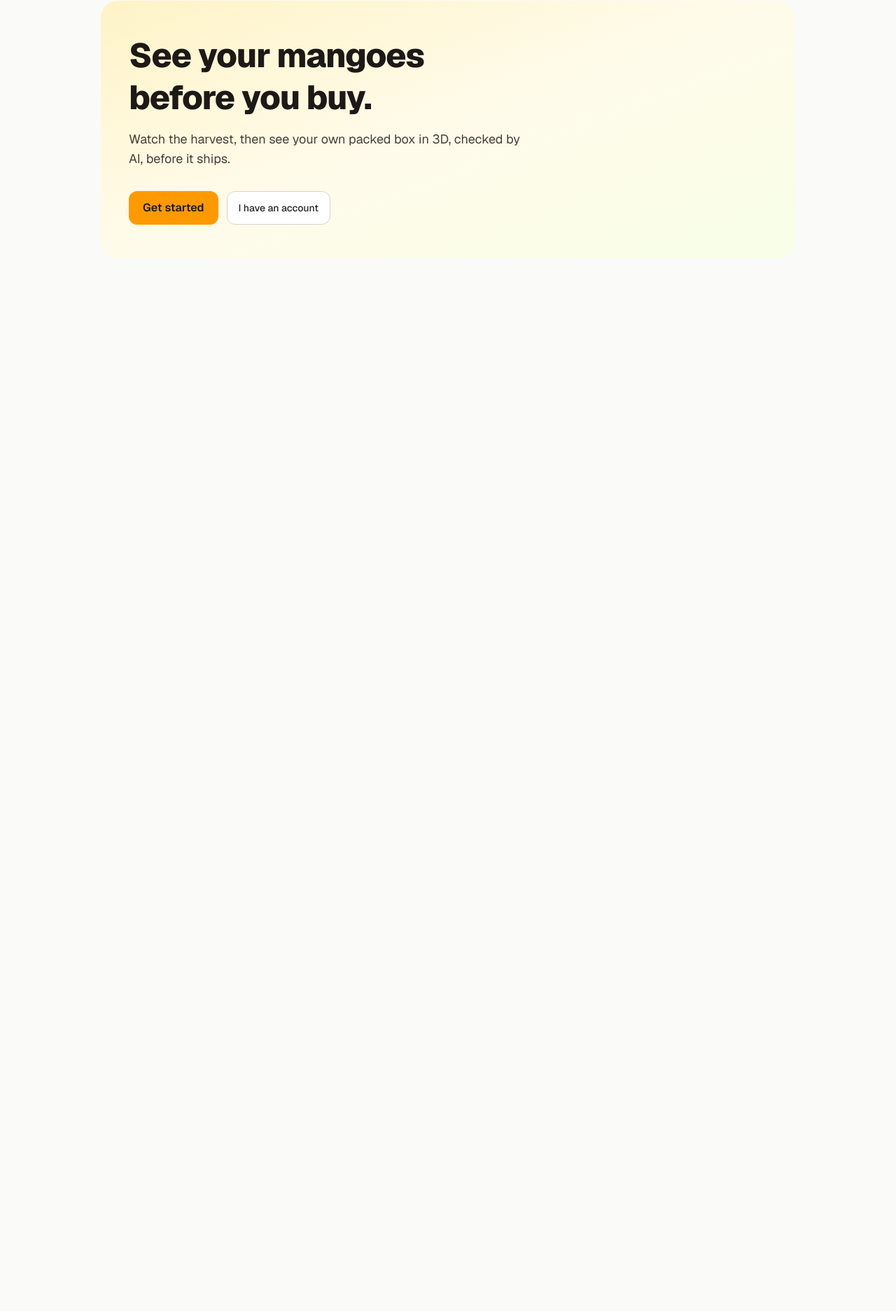
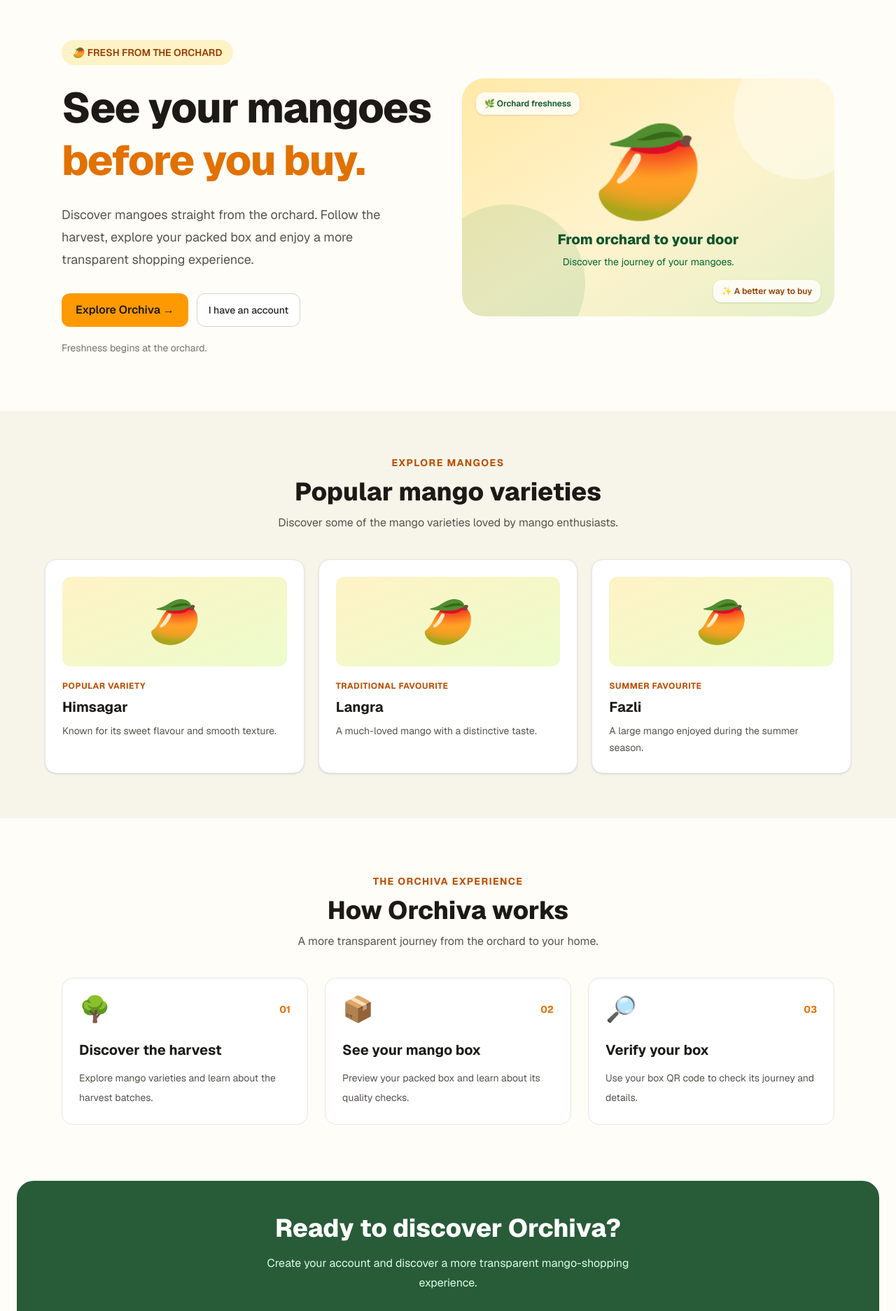
Before and after one commit to Sayida24/orchard-to-door, a Next.js app: page / in a window 1280 px wide. Shown: the part 88-1961 px from the top of the page at 70% size. Before the commit the page ends 800 px from the top, so only its background shows below. Built offline with nearby package versions, Linux system fonts and the light colour scheme; no server answers.

Commit message:
Improve Orchiva frontend design and authentication pages

```diff
--- a/app/page.tsx
+++ b/app/page.tsx
@@ -1,26 +1,222 @@
+
 import Link from "next/link";
 import { ui } from "@/lib/ui";
 
-// Placeholder landing page; batch browsing arrives in days 9–11.
+const varieties = [
+  {
+    name: "Himsagar",
+    description: "Known for its sweet flavour and smooth texture.",
+    emoji: "🥭",
+    season: "Popular variety",
+  },
+  {
+    name: "Langra",
+    description: "A much-loved mango with a distinctive taste.",
+    emoji: "🥭",
+    season: "Traditional favourite",
+  },
+  {
+    name: "Fazli",
+    description: "A large mango enjoyed during the summer season.",
+    emoji: "🥭",
+    season: "Summer favourite",
+  },
+];
+
+const steps = [
+  {
+    number: "01",
+    title: "Discover the harvest",
+    description:
+      "Explore mango varieties and learn about the harvest batches.",
+    icon: "🌳",
+  },
+  {
+    number: "02",
+    title: "See your mango box",
+    description:
+      "Preview your packed box and learn about its quality checks.",
+    icon: "📦",
+  },
+  {
+    number: "03",
+    title: "Verify your box",
+    description:
+      "Use your box QR code to check its journey and details.",
+    icon: "🔎",
+  },
+];
+
 export default function Home() {
   return (
-    <main className={ui.page}>
-      <section className="rounded-3xl bg-gradient-to-br from-amber-100 via-amber-50 to-lime-50 px-6 py-12 sm:px-10">
-        <h1 className="max-w-xl text-3xl font-extrabold leading-tight tracking-tight text-stone-900 sm:text-5xl">
-          See your mangoes before you buy.
+    <main className="min-h-screen bg-[#FFFDF7]">
+      {/* Hero section */}
+      <section className="mx-auto grid max-w-6xl items-center gap-10 px-4 py-14 sm:px-6 sm:py-20 md:grid-cols-2">
+        <div>
+          <span className="inline-flex rounded-full bg-amber-100 px-4 py-2 text-sm font-semibold text-amber-800">
+            🥭 FRESH FROM THE ORCHARD
+          </span>
+
+          <h1 className="mt-6 max-w-xl text-4xl font-extrabold leading-tight tracking-tight text-stone-900 sm:text-6xl">
+            See your mangoes
+            <span className="text-amber-600"> before you buy.</span>
           </h1>
-        <p className="mt-4 max-w-xl text-lg text-stone-700">
-          Watch the harvest, then see your own packed box in 3D, checked by AI, before it ships.
+
+          <p className="mt-6 max-w-lg text-base leading-8 text-stone-600 sm:text-lg">
+            Discover mangoes straight from the orchard. Follow the
+            harvest, explore your packed box and enjoy a more
+            transparent shopping experience.
           </p>
+
           <div className="mt-8 flex flex-wrap gap-3">
             <Link href="/register" className={ui.button}>
-            Get started
+              Explore Orchiva →
             </Link>
+
             <Link href="/login" className={ui.buttonSecondary}>
               I have an account
             </Link>
           </div>
+
+          <p className="mt-5 text-sm text-stone-500">
+            Freshness begins at the orchard.
+          </p>
+        </div>
+
+        {/* Decorative mango showcase */}
+        <div className="relative flex min-h-[340px] items-center justify-center overflow-hidden rounded-[2rem] bg-gradient-to-br from-[#FFE9A8] via-[#FFF3CC] to-[#E5F0C9] p-8">
+          <div className="absolute -right-12 -top-12 h-48 w-48 rounded-full bg-white/40" />
+          <div className="absolute -bottom-16 -left-12 h-56 w-56 rounded-full bg-green-700/10" />
+
+          <div className="relative text-center">
+            <div className="text-8xl sm:text-9xl">🥭</div>
+            <p className="mt-5 text-xl font-extrabold text-green-900">
+              From orchard to your door
+            </p>
+            <p className="mt-2 text-sm text-green-800">
+              Discover the journey of your mangoes.
+            </p>
+          </div>
+
+          <div className="absolute left-5 top-5 rounded-xl bg-white/80 px-3 py-2 text-xs font-semibold text-green-900 shadow-sm">
+            🌿 Orchard freshness
+          </div>
+
+          <div className="absolute bottom-5 right-5 rounded-xl bg-white/80 px-3 py-2 text-xs font-semibold text-amber-800 shadow-sm">
+            ✨ A better way to buy
+          </div>
+        </div>
       </section>
+
+      {/* Variety section */}
+      <section className="bg-[#F7F5EA] px-4 py-16 sm:px-6">
+        <div className="mx-auto max-w-6xl">
+          <div className="text-center">
+            <p className="text-sm font-bold tracking-widest text-amber-700">
+              EXPLORE MANGOES
+            </p>
+
+            <h2 className="mt-3 text-3xl font-extrabold text-stone-900 sm:text-4xl">
+              Popular mango varieties
+            </h2>
+
+            <p className="mx-auto mt-3 max-w-xl text-stone-600">
+              Discover some of the mango varieties loved by mango
+              enthusiasts.
+            </p>
+          </div>
+
+          <div className="mt-10 grid gap-5 sm:grid-cols-2 md:grid-cols-3">
+            {varieties.map((variety) => (
+              <article
+                key={variety.name}
+                className="rounded-2xl border border-stone-200 bg-white p-6 shadow-sm transition hover:-translate-y-1 hover:shadow-md"
+              >
+                <div className="flex h-32 items-center justify-center rounded-xl bg-gradient-to-br from-amber-100 to-lime-100">
+                  <span className="text-6xl">{variety.emoji}</span>
+                </div>
+
+                <p className="mt-5 text-xs font-bold uppercase tracking-wider text-amber-700">
+                  {variety.season}
+                </p>
+
+                <h3 className="mt-2 text-xl font-bold text-stone-900">
+                  {variety.name}
+                </h3>
+
+                <p className="mt-2 text-sm leading-6 text-stone-600">
+                  {variety.description}
+                </p>
+              </article>
+            ))}
+          </div>
+        </div>
+      </section>
+
+      {/* How it works */}
+      <section className="mx-auto max-w-6xl px-4 py-16 sm:px-6 sm:py-20">
+        <div className="text-center">
+          <p className="text-sm font-bold tracking-widest text-amber-700">
+            THE ORCHIVA EXPERIENCE
+          </p>
+
+          <h2 className="mt-3 text-3xl font-extrabold text-stone-900 sm:text-4xl">
+            How Orchiva works
+          </h2>
+
+          <p className="mx-auto mt-3 max-w-xl text-stone-600">
+            A more transparent journey from the orchard to your home.
+          </p>
+        </div>
+
+        <div className="mt-10 grid gap-6 md:grid-cols-3">
+          {steps.map((step) => (
+            <article
+              key={step.number}
+              className="rounded-2xl border border-stone-200 bg-white p-6"
+            >
+              <div className="flex items-center justify-between">
+                <span className="text-4xl">{step.icon}</span>
+                <span className="text-sm font-bold text-amber-600">
+                  {step.number}
+                </span>
+              </div>
+
+              <h3 className="mt-6 text-xl font-bold text-stone-900">
+                {step.title}
+              </h3>
+
+              <p className="mt-3 text-sm leading-7 text-stone-600">
+                {step.description}
+              </p>
+            </article>
+          ))}
+        </div>
+      </section>
+
+      {/* Final call to action */}
+      <section className="mx-4 mb-12 rounded-3xl bg-[#285B38] px-6 py-12 text-center text-white sm:mx-6 sm:px-10">
+        <h2 className="text-3xl font-extrabold sm:text-4xl">
+          Ready to discover Orchiva?
+        </h2>
+
+        <p className="mx-auto mt-4 max-w-xl leading-7 text-green-100">
+          Create your account and discover a more transparent
+          mango-shopping experience.
+        </p>
+
+        <Link
+          href="/register"
+          className="mt-7 inline-flex rounded-xl bg-amber-400 px-6 py-3 font-bold text-stone-900 transition hover:bg-amber-300"
+        >
+          Create your account →
+        </Link>
+      </section>
+
+      {/* Footer */}
+      <footer className="border-t border-stone-200 px-4 py-6 text-center text-sm text-stone-500">
+        © 2026 Orchiva. Freshness begins at the orchard.
+      </footer>
     </main>
   );
 }
--- a/app/register/page.tsx
+++ b/app/register/page.tsx
@@ -1,17 +1,85 @@
+
 import type { Metadata } from "next";
-import { ui } from "@/lib/ui";
 import { RegisterForm } from "./register-form";
 
-export const metadata: Metadata = { title: "Create account · Orchiva" };
+export const metadata: Metadata = {
+  title: "Create account · Orchiva",
+  description: "Create your Orchiva account and discover fresh mangoes.",
+};
 
 export default function RegisterPage() {
   return (
-    <main className={`${ui.page} max-w-md`}>
-      <div className={ui.card}>
-        <h1 className="mb-1 text-2xl font-bold text-stone-900">Create account</h1>
-        <p className="mb-5 text-sm text-stone-600">Order mangoes straight from the orchard.</p>
-        <RegisterForm />
+    <main className="min-h-screen bg-[#FFF9EC] px-4 py-8 sm:py-12">
+      <div className="mx-auto grid w-full max-w-5xl overflow-hidden rounded-3xl border border-[#EDE5D5] bg-white shadow-xl md:grid-cols-2">
+
+        {/* Left branding section */}
+        <section className="relative flex flex-col justify-between overflow-hidden bg-[#285B38] p-7 text-white sm:p-10">
+
+          <div className="relative z-10">
+            <div className="flex items-center gap-2">
+              <span className="text-3xl">🥭</span>
+              <span className="text-2xl font-extrabold tracking-tight">
+                Orchiva
+              </span>
+            </div>
+
+            <p className="mt-3 text-xs font-semibold tracking-[0.2em] text-[#F8D98B]">
+              FRESH FROM THE ORCHARD
+            </p>
+
+            <h1 className="mt-12 max-w-sm text-4xl font-bold leading-tight sm:text-5xl">
+              A sweeter way to discover mangoes.
+            </h1>
+
+            <p className="mt-5 max-w-sm text-sm leading-7 text-green-100">
+              Discover fresh mangoes straight from the orchard.
+              Follow their journey from harvest to your doorstep.
+            </p>
+          </div>
+
+          <div className="relative z-10 mt-12 rounded-2xl border border-white/20 bg-white/10 p-5 backdrop-blur-sm">
+            <p className="text-lg font-semibold text-[#F8D98B]">
+              From orchard to your door.
+            </p>
+            <p className="mt-2 text-sm leading-6 text-green-50">
+              Explore mango varieties, discover harvest batches
+              and enjoy a more transparent shopping experience.
+            </p>
+          </div>
+
+          {/* Decorative background circles */}
+          <div className="pointer-events-none absolute -right-20 top-20 h-64 w-64 rounded-full border-[35px] border-white/5" />
+          <div className="pointer-events-none absolute -bottom-24 -left-16 h-72 w-72 rounded-full bg-[#F2B544]/10" />
+        </section>
+
+        {/* Right registration section */}
+        <section className="p-6 sm:p-10 lg:p-12">
+          <div className="mb-8">
+            <p className="text-sm font-semibold text-[#B77913]">
+              JOIN ORCHIVA
+            </p>
+
+            <h2 className="mt-2 text-3xl font-bold text-stone-900">
+              Create your account
+            </h2>
+
+            <p className="mt-3 text-sm leading-6 text-stone-500">
+              Enter your details below to get started.
+            </p>
+          </div>
+
+          <RegisterForm />
+
+          <p className="mt-8 border-t border-stone-100 pt-5 text-center text-xs leading-5 text-stone-400">
+            By creating an account, you agree to use Orchiva
+            responsibly and provide accurate information.
+          </p>
+        </section>
       </div>
+
+      <p className="mt-6 text-center text-xs text-stone-400">
+        © 2026 Orchiva. Freshness begins at the orchard.
+      </p>
     </main>
   );
 }
--- a/components/site-header.tsx
+++ b/components/site-header.tsx
@@ -7,7 +7,7 @@ import { SignOutButton } from "./sign-out-button";
 // The logo renders instantly; the user menu reads the session, so it streams in.
 export function SiteHeader() {
   return (
-    <header className="sticky top-0 z-10 border-b border-stone-200 bg-white/90 backdrop-blur">
+    <header className="relative z-10 w-full border-b border-stone-200 bg-white">
       <div className="mx-auto flex h-16 w-full max-w-5xl items-center justify-between gap-3 px-4">
         <Link href="/" className="text-xl font-extrabold tracking-tight text-stone-900">
           🥭 Orchiva
```
Also changed, not shown: app/login/login-form.tsx (+40 -6 lines). Lines whose indentation alone changed are shown as unchanged.
